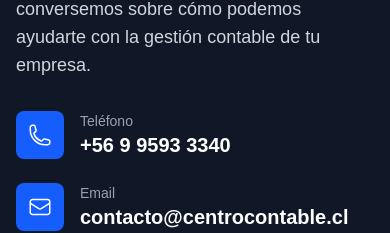
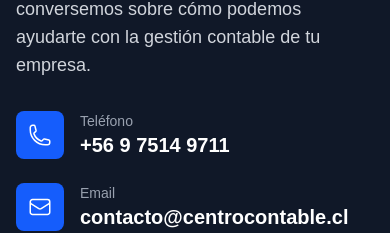
Before and after one commit to B4n3l/remuneraciones, a Next.js app: page / in a window 390 px wide. Shown: the part 5974-6207 px from the top of the page. Built offline with nearby package versions, Linux system fonts and the light colour scheme.

Commit message:
Update phone number to +56 9 7514 9711

```diff
--- a/app/page.tsx
+++ b/app/page.tsx
@@ -369,7 +369,7 @@
                   </div>
                   <div>
                     <p className="text-gray-400 text-sm">Teléfono</p>
-                    <p className="text-xl font-semibold">+56 9 9593 3340</p>
+                    <p className="text-xl font-semibold">+56 9 7514 9711</p>
                   </div>
                 </div>
                 <div className="flex items-center gap-4">
```
